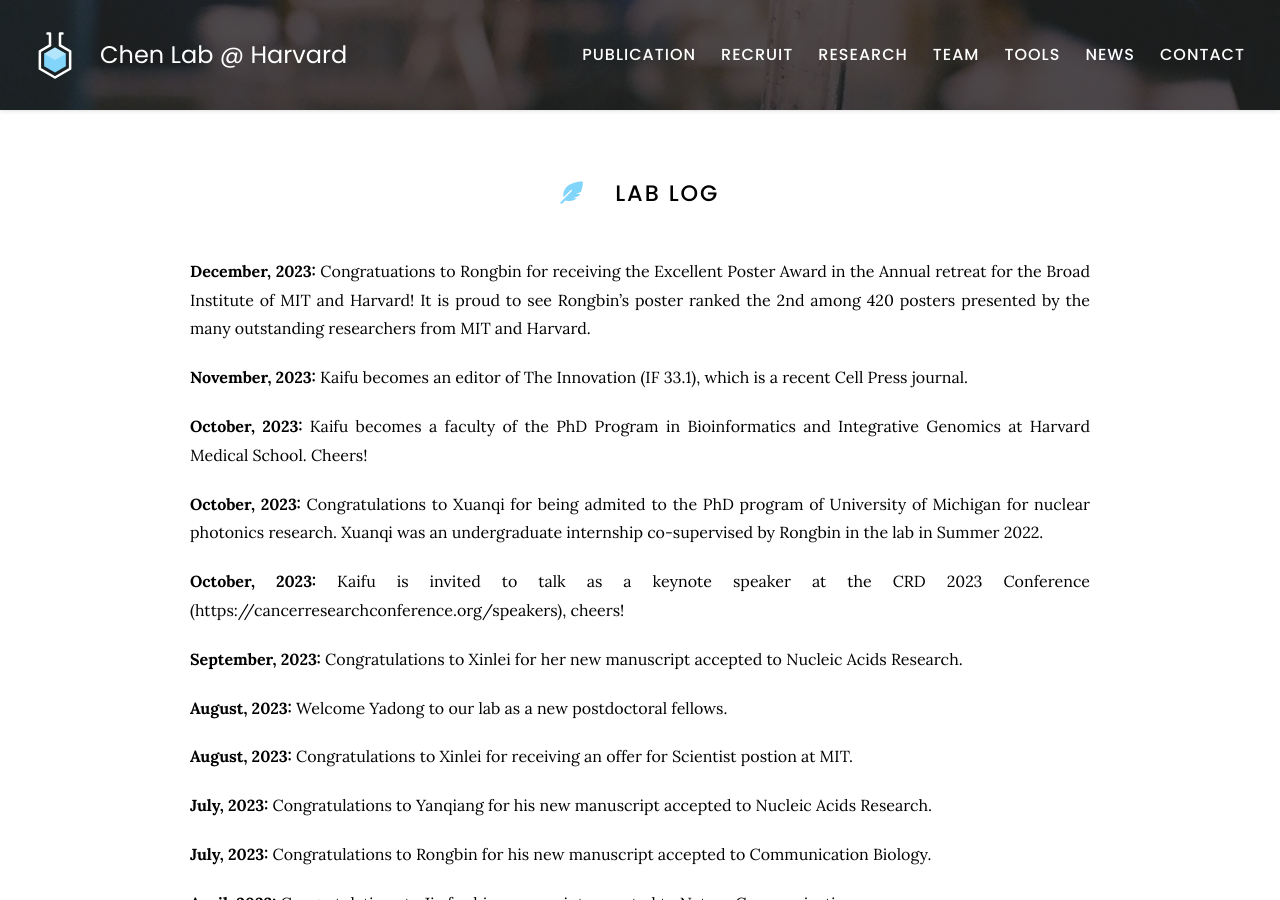
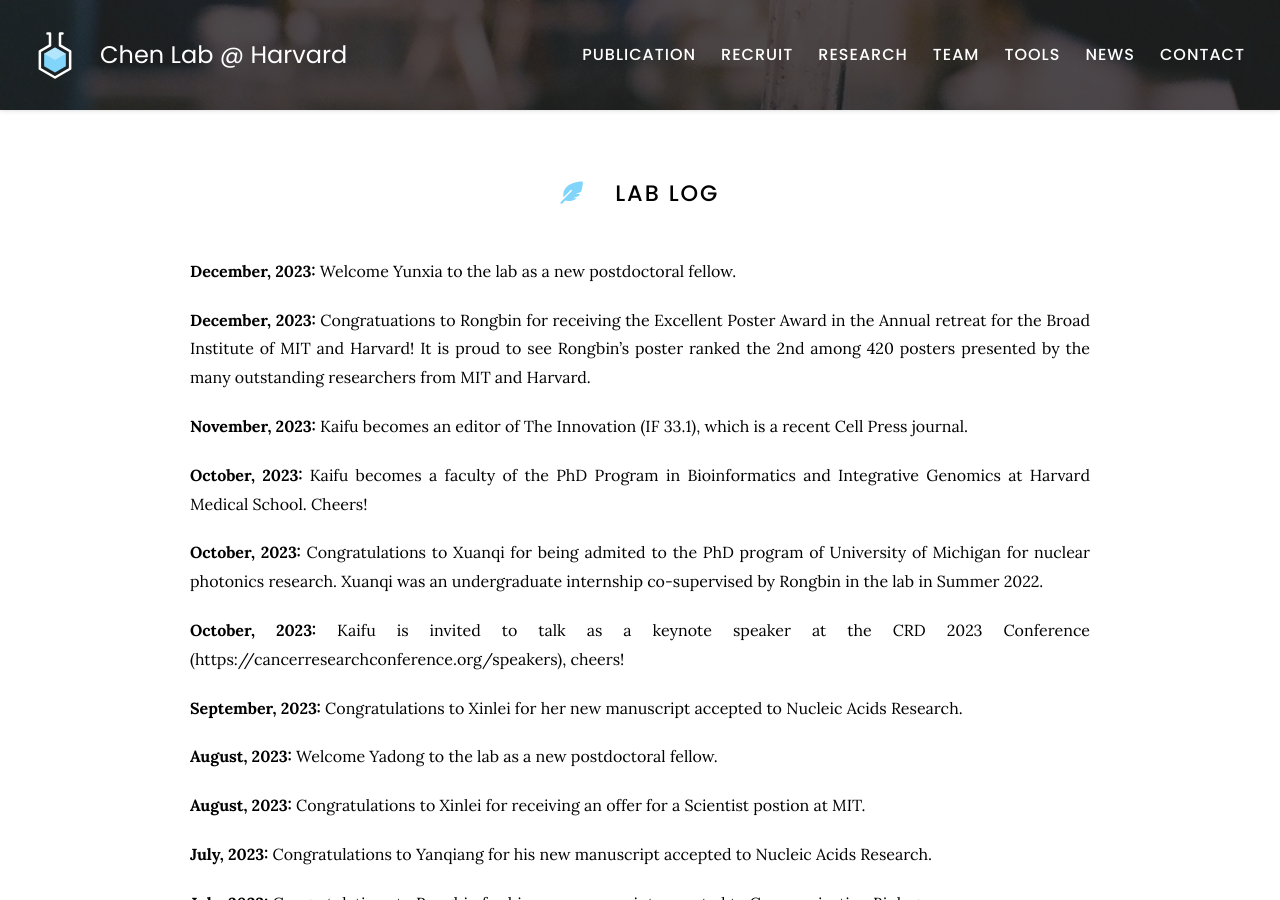
Before and after one commit to kaifuchenlab/kaifuchenlab.github.io, a Jekyll site: the page built from 7.news/index.md, in a window 1280 px wide and 900 px high. Built offline with Jekyll 4.4.1, drawn with Linux system fonts in a browser that asks for light colours.

Commit message:
Update index.md

```diff
--- a/7.news/index.md
+++ b/7.news/index.md
@@ -6,6 +6,9 @@ nav:
 ---
 
 # <i class="fas fa-feather-alt"></i> Lab log
+
+**December, 2023:**
+Welcome Yunxia to the lab as a new postdoctoral fellow.
 
 **December, 2023:**
 Congratuations to Rongbin for receiving the Excellent Poster Award in the Annual retreat for the Broad Institute of MIT and Harvard! It is proud to see Rongbin's poster ranked the 2nd among 420 posters presented by the many outstanding researchers from MIT and Harvard.
@@ -26,10 +29,10 @@ Kaifu is invited to talk as a keynote speaker at the CRD 2023 Conference (https:
 Congratulations to Xinlei for her new manuscript accepted to Nucleic Acids Research.
 
 **August, 2023:**
-Welcome Yadong to our lab as a new postdoctoral fellows.
+Welcome Yadong to the lab as a new postdoctoral fellow.
 
 **August, 2023:**
-Congratulations to Xinlei for receiving an offer for Scientist postion at MIT.
+Congratulations to Xinlei for receiving an offer for a Scientist postion at MIT.
 
 **July, 2023:**
 Congratulations to Yanqiang for his new manuscript accepted to Nucleic Acids Research.
```
